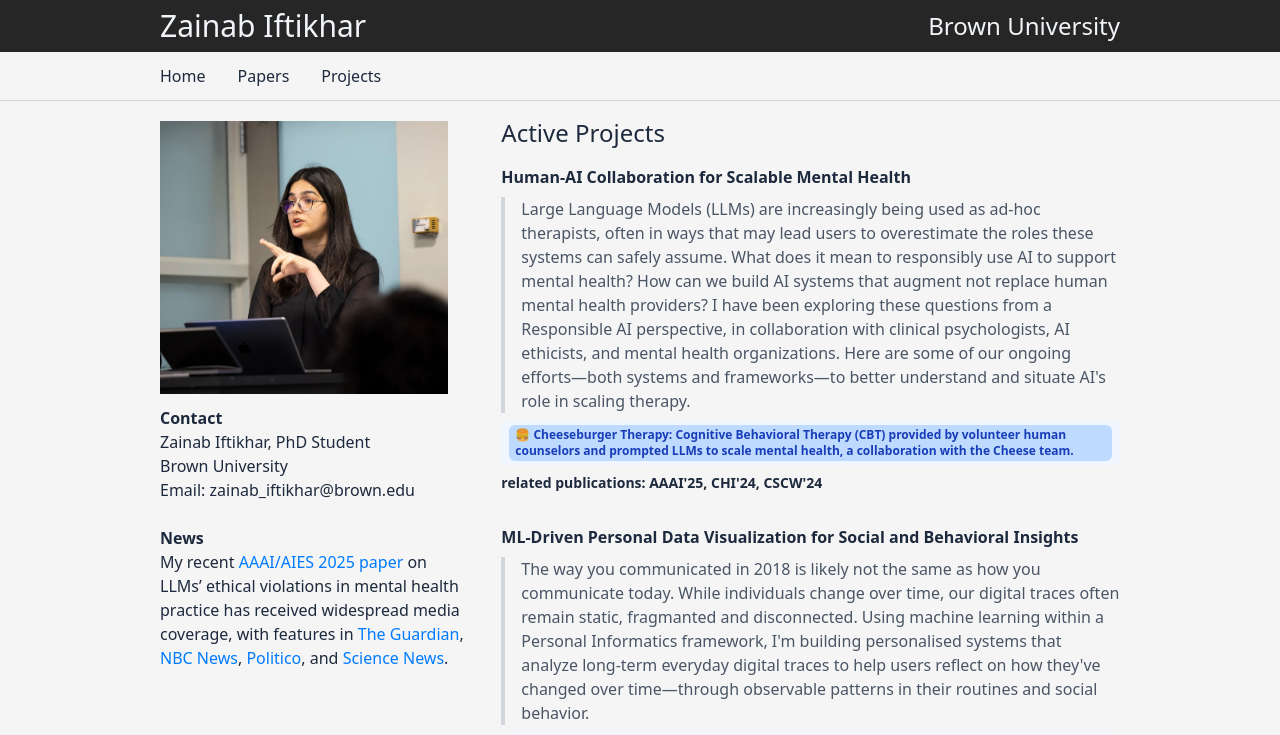
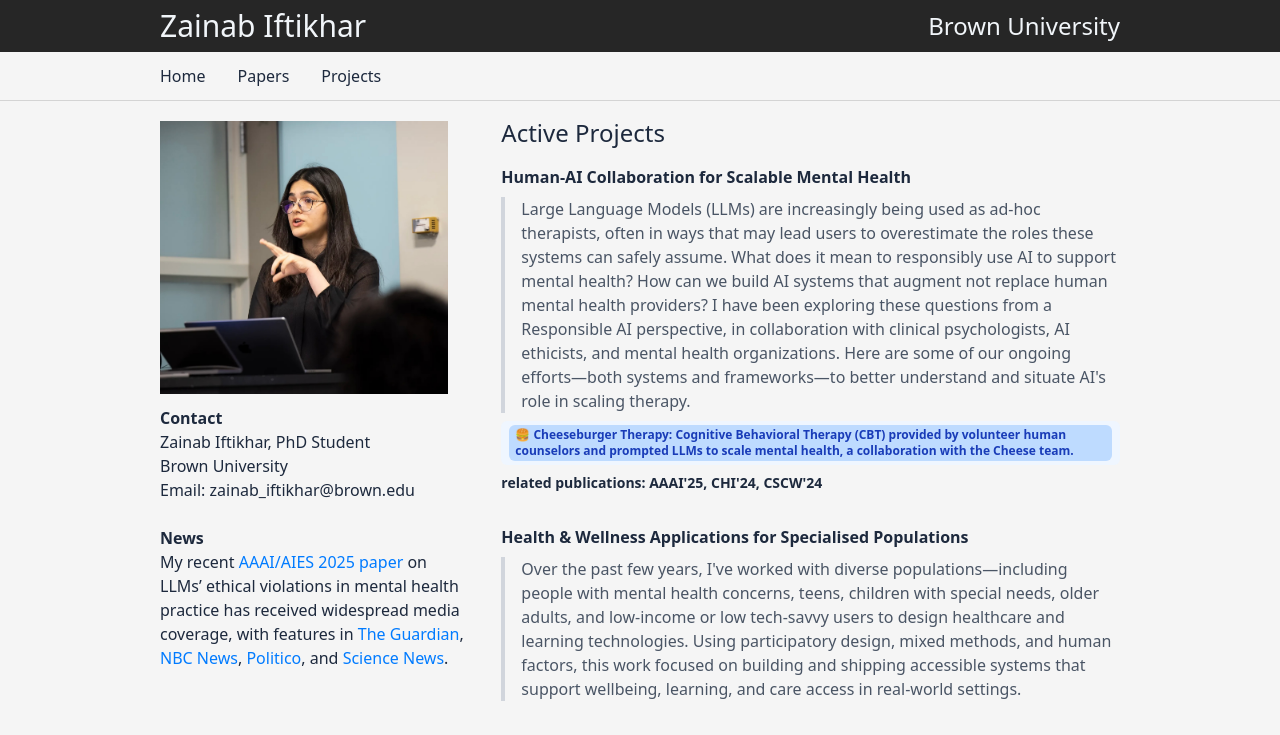
Before and after one commit to prettybuffy/prettybuffy.github.io, a React (Vite) app: page /projects in a window 1280 px wide. Shown: the top 735 px of the page. Built offline with nearby package versions, Linux system fonts and the light colour scheme.

Commit message:
add health & wellness projects

```diff
--- a/src/pages/Projects.jsx
+++ b/src/pages/Projects.jsx
@@ -14,6 +14,12 @@ const projects = [
     type: "ongoing"
   },
   {
+    title: "Health \& Wellness Applications for Specialised Populations",
+    description: `Over the past few years, I've worked with diverse populations—including people with mental health concerns, teens, children with special needs, older adults, and low-income or low tech-savvy users
+    to design healthcare and learning technologies. Using participatory design, mixed methods, and human factors, this work focused on building and shipping accessible systems that support wellbeing, learning, and care access in real-world settings.`,
+    type: "ongoing"
+  },
+  {
     title: "ML-Driven Personal Data Visualization for Social and Behavioral Insights",
     description: `The way you communicated in 2018 is likely not the same as how you communicate today. While individuals change over time, our digital traces often remain static, fragmanted and disconnected.
     Using machine learning within a Personal Informatics framework, I'm building personalised systems that analyze long-term everyday digital traces to help users reflect on how they've changed over
@@ -27,7 +33,7 @@ const projects = [
     type: "ongoing"
 
   },
-    {
+  {
     title: "Integrating Responsible AI into the Workplace",
     description: `As AI systems are adopted across several workplaces (from programming to healthcare), they are reshaping decision-making, collaboration, and task delegation. How then can we develop AI systems that augment
     human expertise while preserving human oversight, accountability, and trust? Through mixed-methods studies, policy analysis and design research,
```
